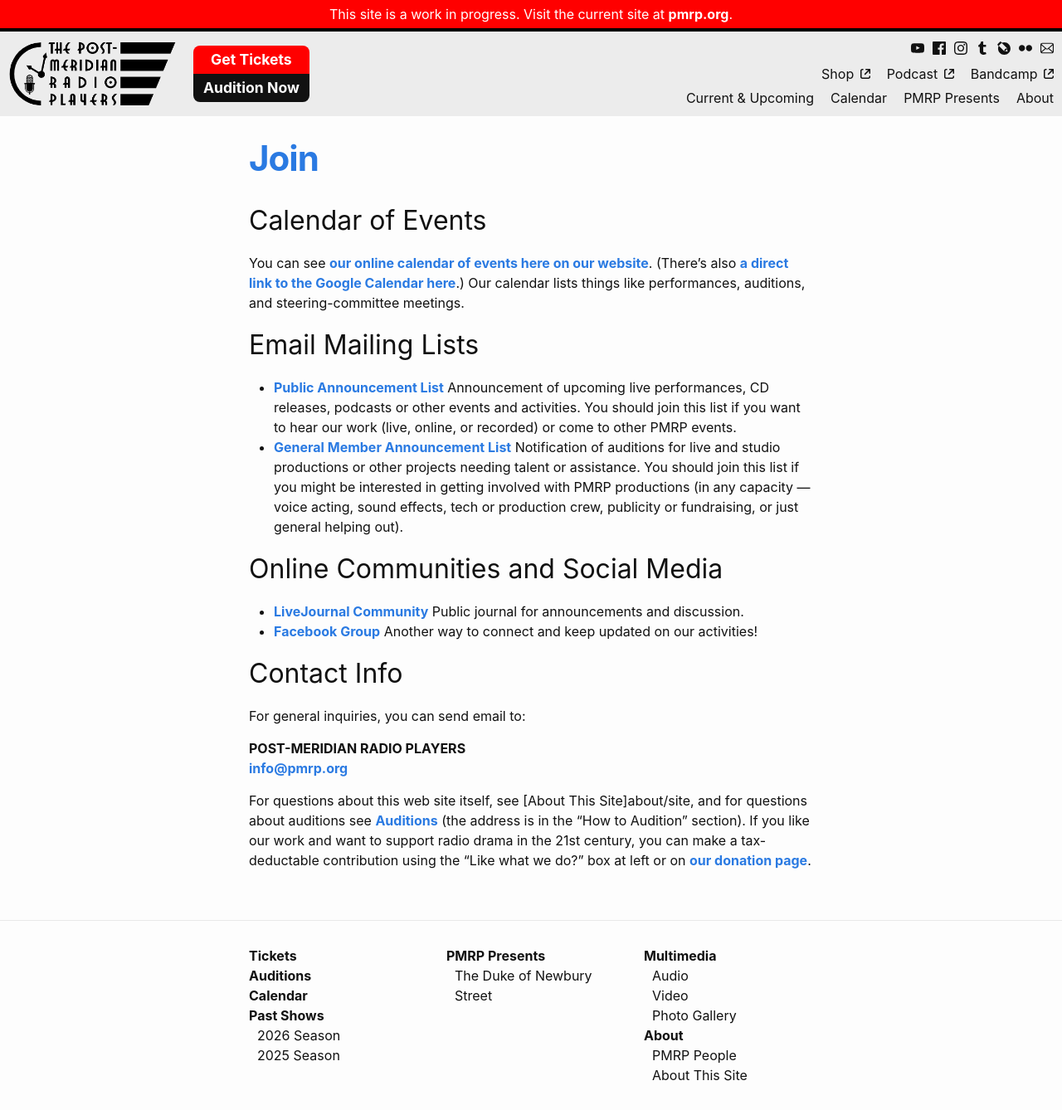
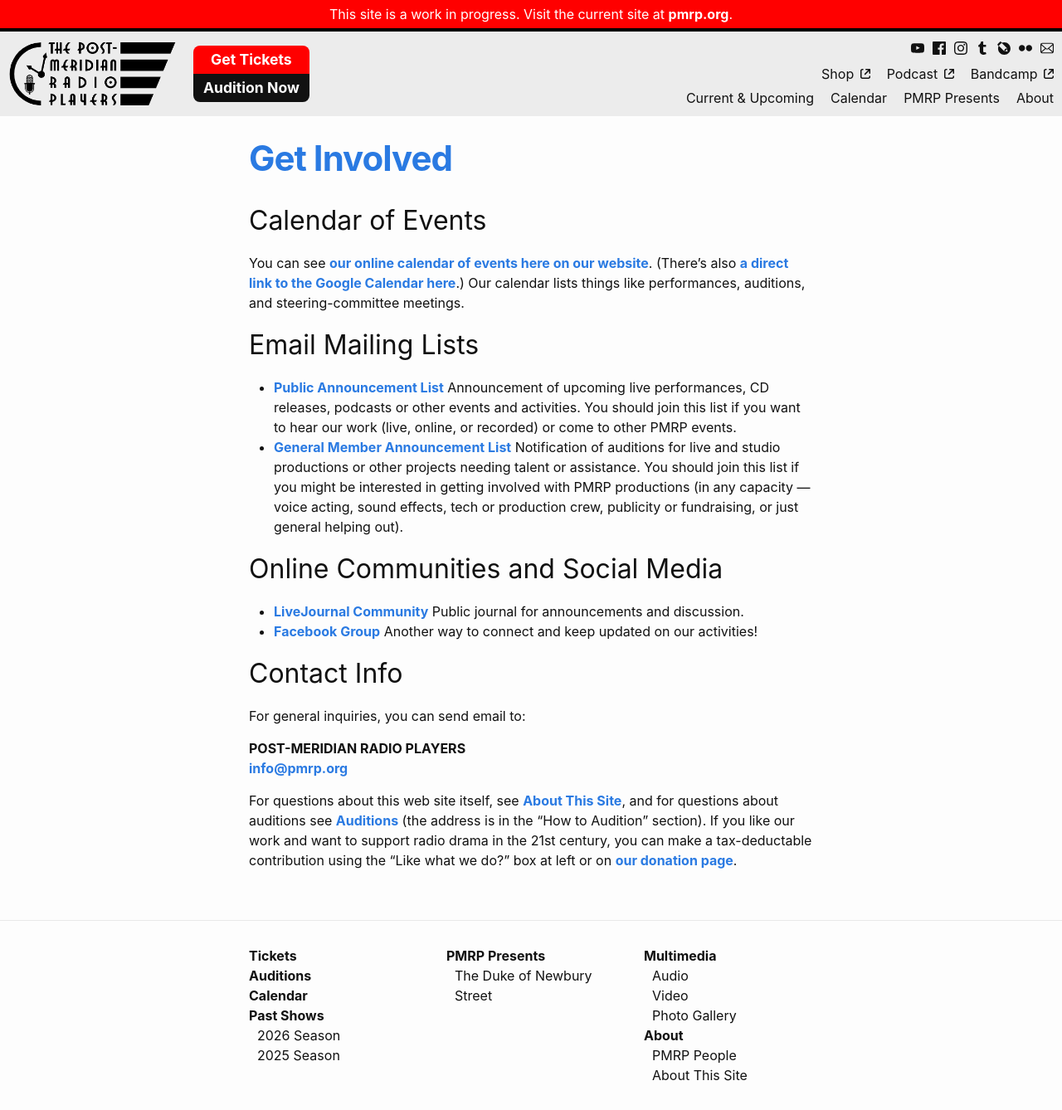
Before and after one commit to pmrp-boston/pmrp_2025, a Jekyll site: the page built from join.md, in a window 1280 px wide. Shown: the whole page at 83% size. Built offline with Jekyll 4.4.1, drawn with Linux system fonts in a browser that asks for light colours.

Commit message:
Fix join page links and title

```diff
--- a/join.md
+++ b/join.md
@@ -1,6 +1,6 @@
 ---
 layout: page
-title: Join
+title: Get Involved
 ---
 
 ## Calendar of Events
@@ -30,4 +30,4 @@ For general inquiries, you can send email to:
 **POST-MERIDIAN RADIO PLAYERS**
 [info@pmrp.org](mailto:info@pmrp.org)
 
-For questions about this web site itself, see [About This Site]{{ 'about/site' | relative_link }}, and for questions about auditions see [Auditions]({{ 'auditions' | relative_link }}) (the address is in the "How to Audition" section). If you like our work and want to support radio drama in the 21st century, you can make a tax-deductable contribution using the "Like what we do?" box at left or on [our donation page]({{ 'donate' | relative_link }}).
+For questions about this web site itself, see [About This Site]({{ 'about/site' | relative_link }}), and for questions about auditions see [Auditions]({{ 'auditions' | relative_link }}) (the address is in the "How to Audition" section). If you like our work and want to support radio drama in the 21st century, you can make a tax-deductable contribution using the "Like what we do?" box at left or on [our donation page]({{ 'donate' | relative_link }}).
```
